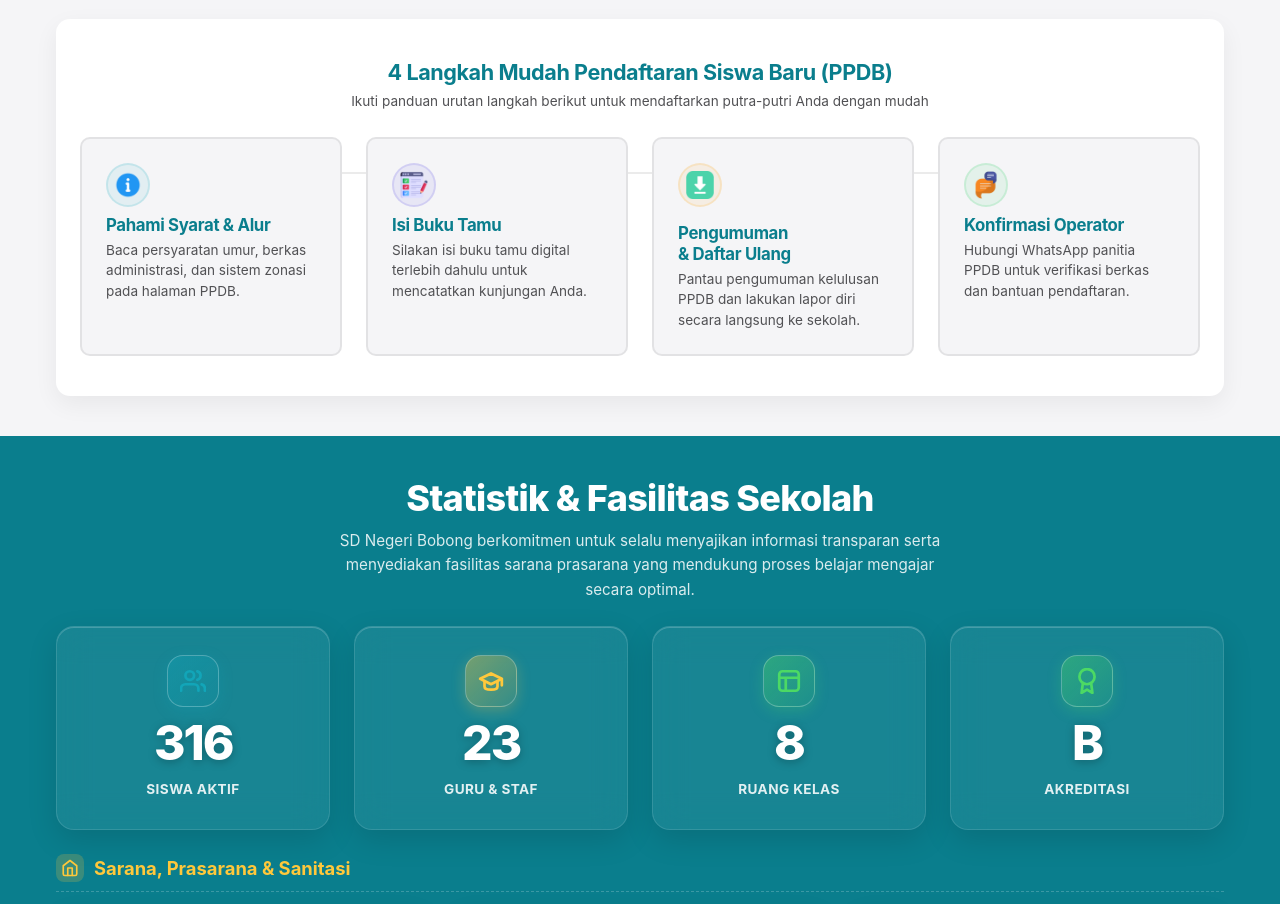
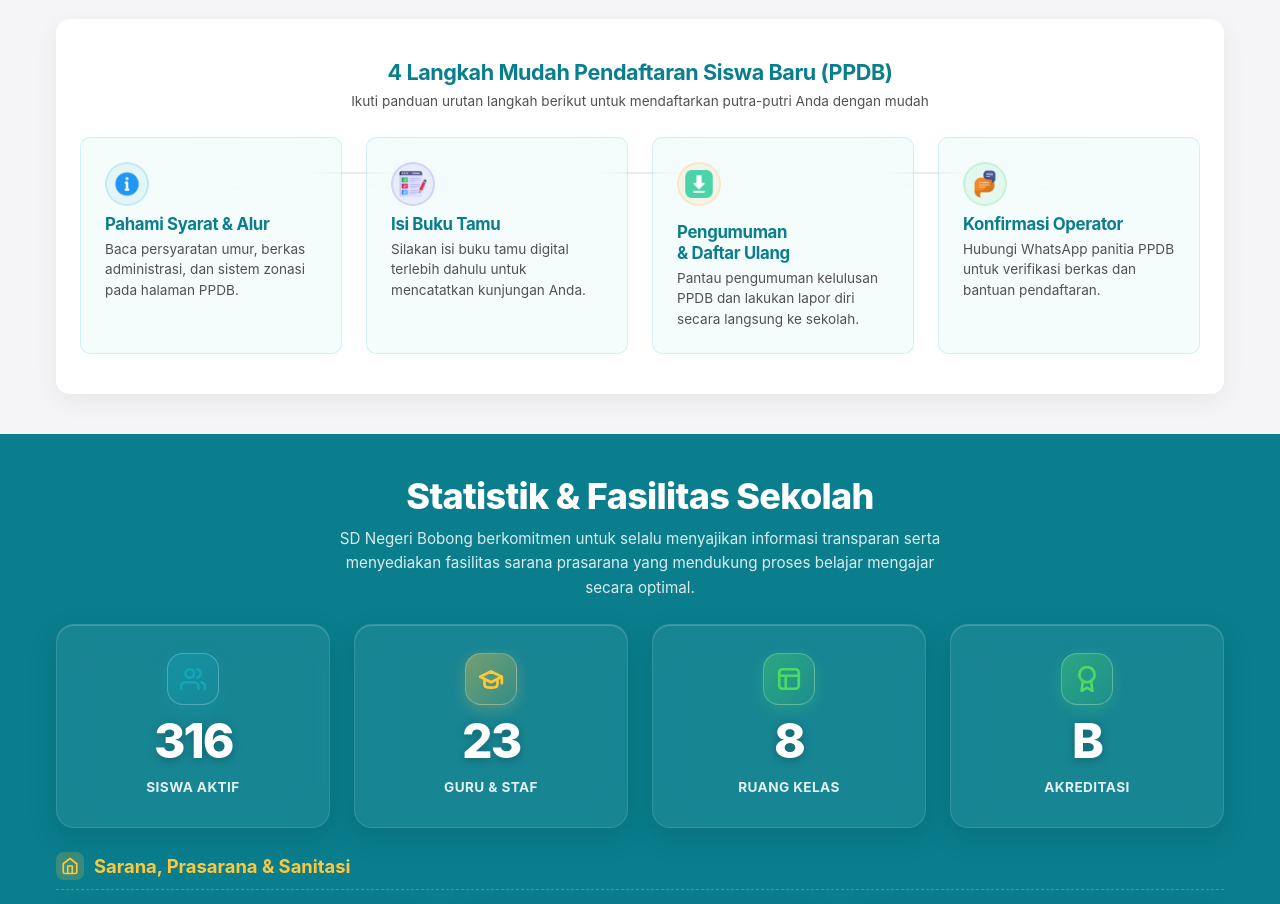
Before and after one commit to umamit/sdbobong, a Next.js app: page / in a window 1280 px wide. Shown: the part 1260-2164 px from the top of the page. Built offline with nearby package versions, Linux system fonts and the light colour scheme; no server answers; the database is empty.

Commit message:
design(beranda): terapkan efek kaca bening glassmorphism pada Header navigasi dan Kartu Stepper PPDB

```diff
--- a/public/css/ppdb.css
+++ b/public/css/ppdb.css
@@ -95,8 +95,10 @@
     color: inherit;
     display: flex;
     flex-direction: column;
-    background-color: var(--bg-main);
-    border: 2px solid var(--border-color);
+    background-color: rgba(18, 165, 184, 0.04); /* Toska transparan tipis */
+    backdrop-filter: saturate(180%) blur(20px);
+    -webkit-backdrop-filter: saturate(180%) blur(20px);
+    border: 1px solid rgba(18, 165, 184, 0.15);
     padding: var(--space-md);
     border-radius: var(--radius-md);
     position: relative;
@@ -109,8 +111,8 @@
 .stepper-step:hover {
     transform: translateY(-8px) rotateX(var(--rx, 0deg)) rotateY(var(--ry, 0deg));
     border-color: var(--primary);
-    background-color: var(--bg-card);
-    box-shadow: 0 18px 32px rgba(0, 0, 0, 0.05), 0 12px 10px rgba(0, 0, 0, 0.03);
+    background-color: rgba(18, 165, 184, 0.12); /* Efek sorot biru transparan saat hover */
+    box-shadow: 0 18px 32px rgba(18, 165, 184, 0.1), 0 12px 10px rgba(0, 0, 0, 0.03);
 }
 
 /* Stepper Step Glossy Shine Effect */
--- a/src/components/Header.module.css
+++ b/src/components/Header.module.css
@@ -1,20 +1,20 @@
 /* Header & Glassmorphic Navigation Module */
 .header {
-    background-color: rgba(255, 255, 255, 0.85);
-    backdrop-filter: blur(12px);
-    -webkit-backdrop-filter: blur(12px);
+    background-color: rgba(18, 165, 184, 0.08); /* Biru Toska transparan tipis */
+    backdrop-filter: saturate(180%) blur(20px);
+    -webkit-backdrop-filter: saturate(180%) blur(20px);
     position: sticky;
     top: 0;
     z-index: 999;
-    border-bottom: 1px solid rgba(229, 231, 235, 0.5);
-    box-shadow: var(--shadow-sm);
+    border-bottom: 1px solid rgba(18, 165, 184, 0.15);
+    box-shadow: 0 4px 30px rgba(18, 165, 184, 0.05);
     transition: var(--transition-fast);
 }
 
 :global([data-theme='dark']) .header {
-    background-color: rgba(11, 15, 23, 0.8);
-    border-bottom: 1px solid rgba(255, 255, 255, 0.08);
-    box-shadow: 0 4px 30px rgba(0, 0, 0, 0.3);
+    background-color: rgba(10, 126, 141, 0.12) !important;
+    border-bottom: 1px solid rgba(18, 165, 184, 0.2) !important;
+    box-shadow: 0 4px 30px rgba(0, 0, 0, 0.3) !important;
 }
 
 .navbar {
```
